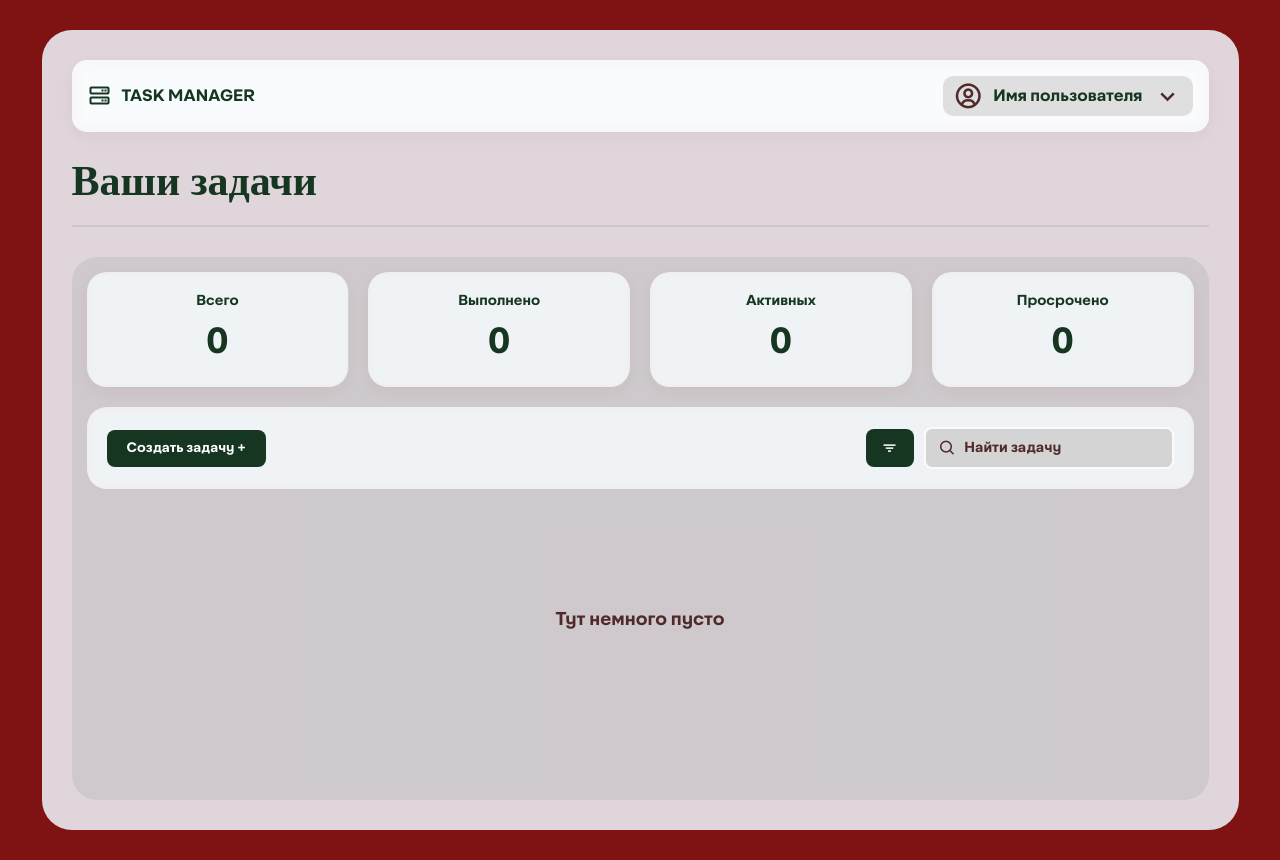
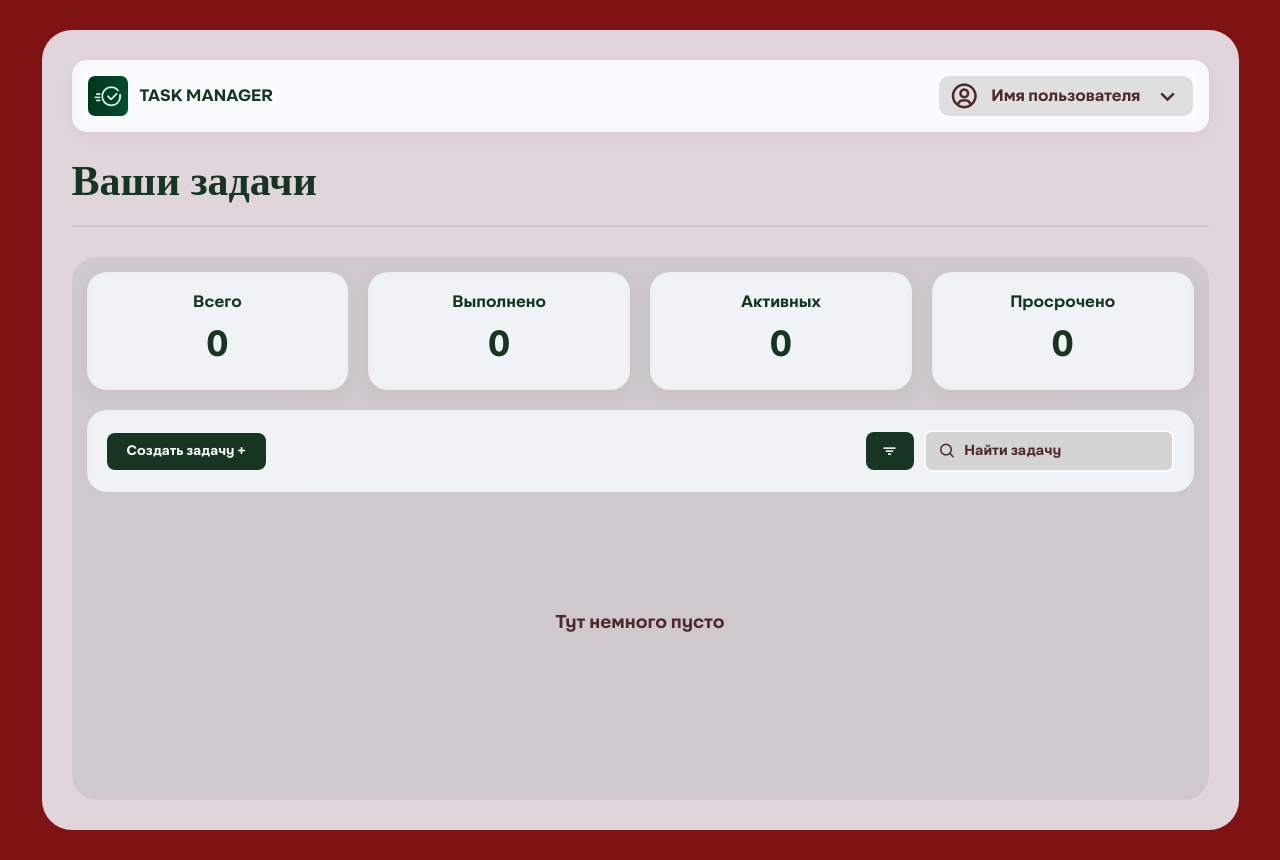
Before and after one commit to qwuzyaa/Task-manager, a FastAPI app: page /homepage in a window 1280 px wide. Run offline with FastAPI, Linux system fonts and the light colour scheme; some web fonts are replaced.

Commit message:
Добавление деталей

```diff
--- a/static/styles.css
+++ b/static/styles.css
@@ -167,6 +167,12 @@ form {
     margin: 15px 0;
 }
 
+.toggle-icon {
+    width: 70px;
+    height: 70px;
+    object-fit: cover;
+}
+
 .toggle-box {
     position: absolute;
     width: 100%;
@@ -223,8 +229,8 @@ form {
 }
 
 .toggle-panel p {
-    margin-bottom: 13px;
-    margin-top: 60px;
+    margin-bottom: 19px;
+    margin-top: 40px;
 
 }
 
@@ -311,10 +317,12 @@ form {
     background: #e0dfdf;
 }
 
-.server-info i,
-.profile-info i {
-    font-size: 24px;
-    color: #163622;
+
+.logo {
+    width: 40px;      /* Ширина */
+    height: 40px;     /* Высота */
+    object-fit: cover;
+    border-radius: 7px;
 }
 
 .profile-info i {
@@ -325,6 +333,11 @@ form {
 .server-name,
 .profile-name {
     font-weight: bold;
+    margin: 2px;
+}
+
+.profile-name {
+    color: #4f2a2a;
 }
 
 .profile-info {
@@ -365,7 +378,7 @@ form {
 }
 
 .stat-card h3 {
-    font-size: 14px;
+    font-size: 16px;
     color: #163622;
     margin-bottom: 10px;
 }
--- a/templates/create.html
+++ b/templates/create.html
@@ -7,7 +7,7 @@
     <div class="tasks-container">
         <div class="server-profile-bar">
             <div class="server-info">
-                <i class='bx bx-server'></i>
+                <img src="/static/images/logo-with.png" alt="Server" class="logo">
                 <span class="server-name">TASK MANAGER</span>
             </div>
             <div class="profile-info">
--- a/templates/homepage.html
+++ b/templates/homepage.html
@@ -7,7 +7,7 @@
     <div class="tasks-container">
         <div class="server-profile-bar">
             <div class="server-info">
-                <i class='bx bx-server'></i>
+                <img src="/static/images/logo-with.png" alt="Server" class="logo">
                 <span class="server-name">TASK MANAGER</span>
             </div>
             <div class="profile-info">
--- a/templates/startpage.html
+++ b/templates/startpage.html
@@ -44,11 +44,13 @@
         </div>
         <div class="toggle-box">
             <div class="toggle-panel toggle-left">
+                <img src="/static/images/logo.png" class="toggle-icon">
                 <h1>Welcome back!</h1>
                 <p>Don't have an account?</p>
                 <button class="btn register-btn">Register</button>
             </div>
             <div class="toggle-panel toggle-right">
+                <img src="/static/images/logo.png" class="toggle-icon">
                 <h1>Hello, welcome!</h1>
                 <p>Already have an account?</p>
                 <button class="btn login-btn">Login</button>
```
Also changed, not shown: templates/edittask.html (+20 -0 lines), static/images/logo-with.png (added), static/images/logo.png (added).
